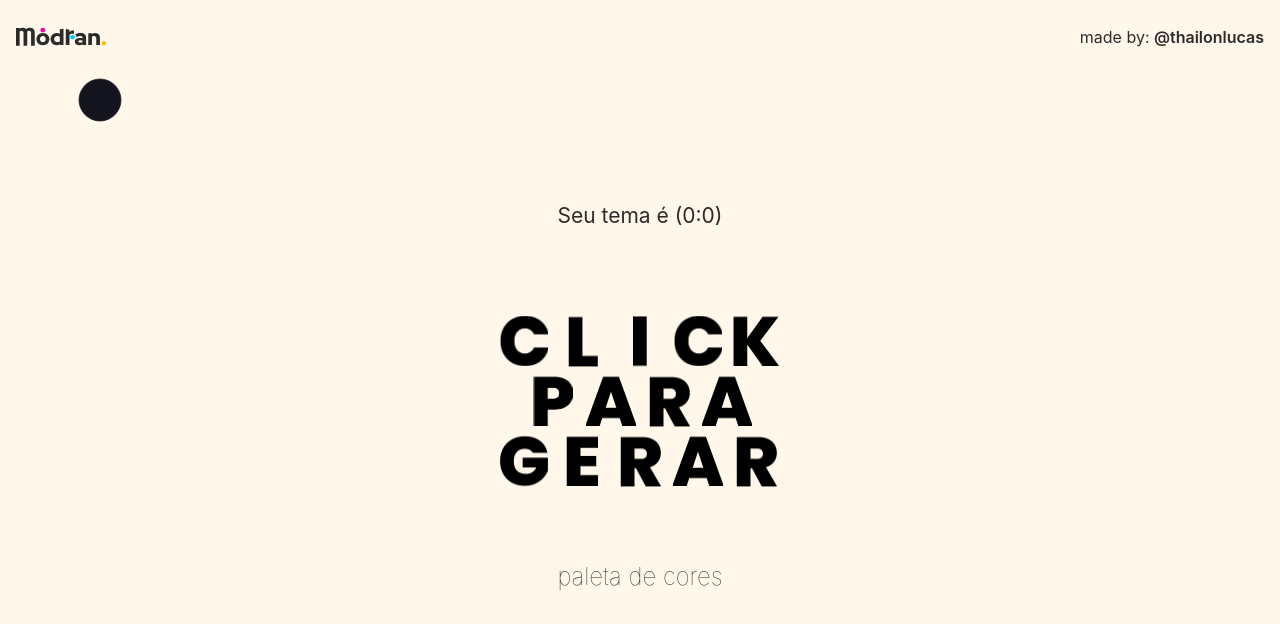
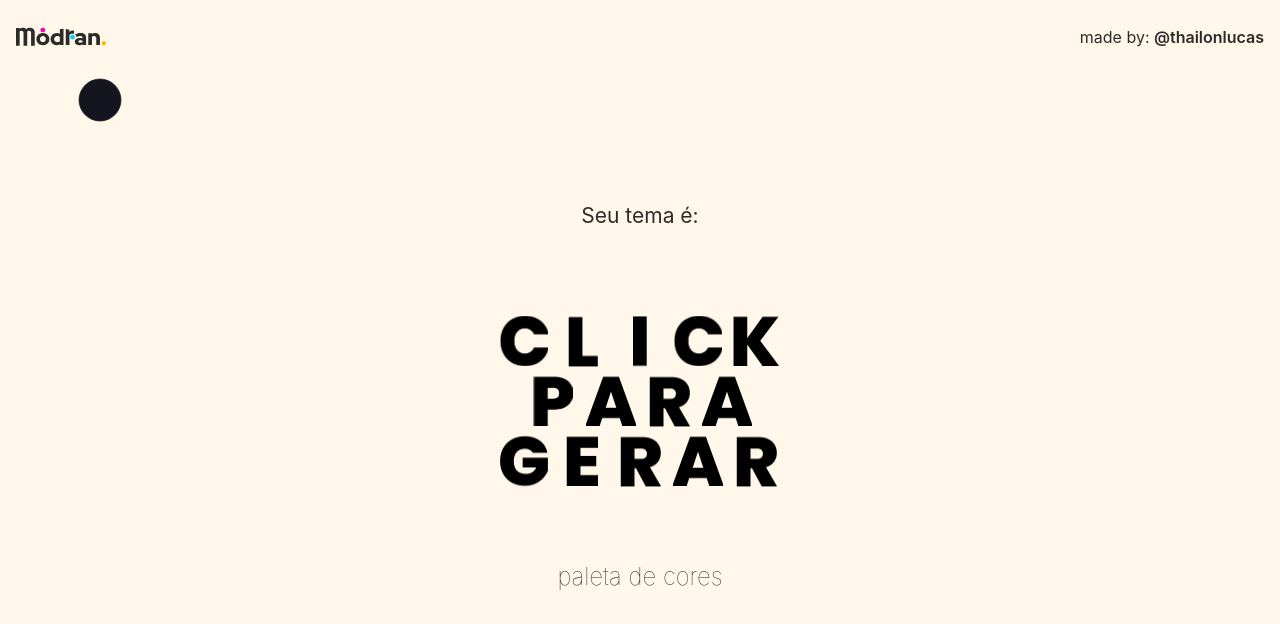
Before and after one commit to thailonlucas/modran, a React (Create React App) app: page / in a window 1280 px wide. Shown: the top 624 px of the page. Built offline with nearby package versions, Linux system fonts and the light colour scheme.

Commit message:
Remove unused consts

```diff
--- a/src/components/physics/engines/animation-engine.tsx
+++ b/src/components/physics/engines/animation-engine.tsx
@@ -75,8 +75,8 @@ export const AnimationEngine = (props: IAnimationCanvas): IAnimationCanvasReturn
             Composite.add(engine.world, circle)
 
             window.addEventListener('deviceorientation', (event) => {
-                let x = scale(event.gamma, [-90,90], [0,width])
-                let y = scale(event.beta, [-10,110], [0,height])
+                let x = scale(event.gamma, [-60,60], [0,width])
+                let y = scale(event.beta, [20,60], [0,height])
                 Body.setPosition(circle, {x, y})
                 callback(event)
               }, true)
--- a/src/pages/ThemeGenerator/index.tsx
+++ b/src/pages/ThemeGenerator/index.tsx
@@ -16,7 +16,6 @@ const ThemeGenerator = () => {
 
     const [animationEngine, setAnimationEngine] = useState<any>()
     const {theme, colorPallete, generateTheme} = useRandomGenerator()
-    const [orientation] = useState('0:0')
 
     useLayoutEffect(() => {
       const newAnimationEngine = getAnimationEngine({width: WIDTH, height: HEIGHT, canvasRef, boxRef})
@@ -52,7 +51,7 @@ const ThemeGenerator = () => {
     return (
         <div id='theme-generator-screen' ref={boxRef} onClick={onChangeTheme}>
           <div className='screen-labels'>
-            <h1 className='theme-label'>Seu tema é ({orientation})</h1>
+            <h1 className='theme-label'>Seu tema é:</h1>
             <span className='theme-empty-space'></span>
             <h2 id='color-pallete-label' className='theme-color-pallete-label' ref={colorPalleteLabel}>
               paleta de cores
```
